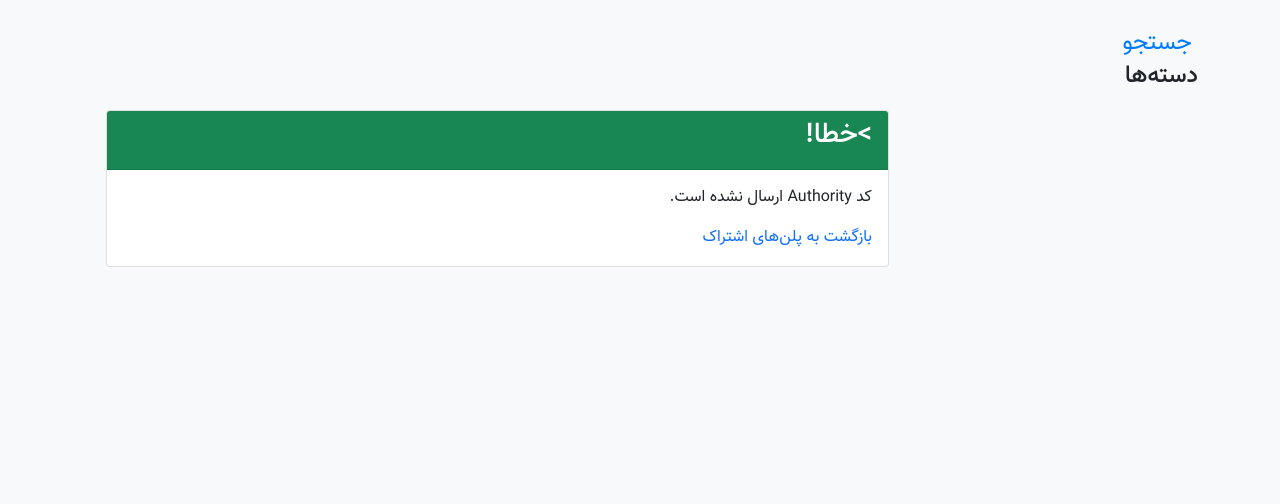
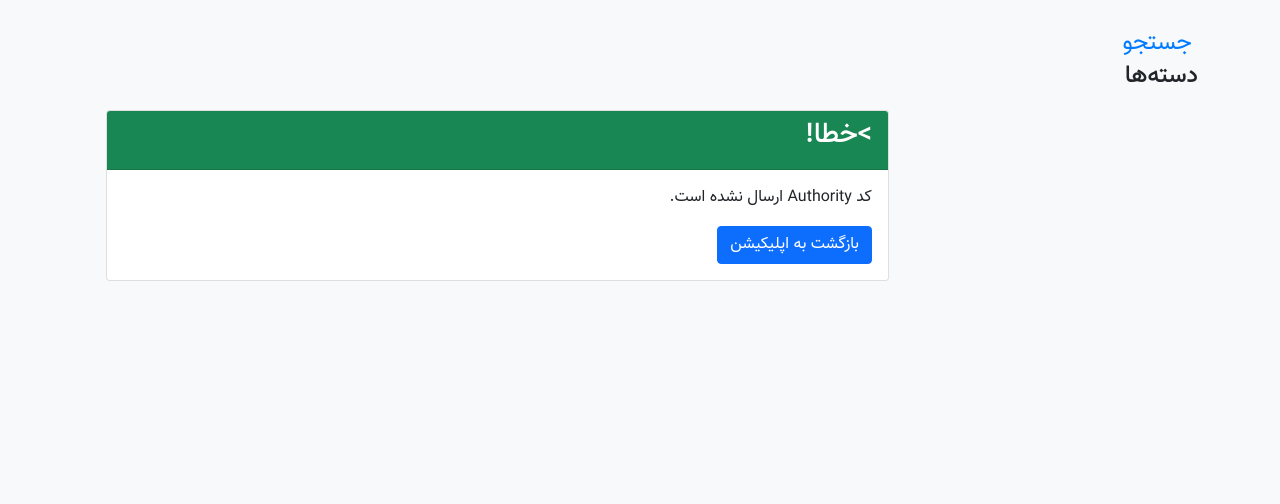
Before and after one commit to herotux/ecupars, a Django app: page /payment/verify/ in a window 1280 px wide. Shown: the part 58-562 px from the top of the page. Run offline with Django 5.2, Linux system fonts and the light colour scheme; the visitor is signed in with stand-in values (Sample User, id 1); parts of the project's set-up code (start-up, migrations or seed data) failed here and were passed over; some libraries are stand-ins or nearby versions.

Commit message:
back to application

```diff
--- a/core/templates/payment/payment_failed.html
+++ b/core/templates/payment/payment_failed.html
@@ -8,7 +8,10 @@
         </div>
         <div class="card-body">
             <p>{{ message }}</p>
-            <a href="{% url 'subscription_plans' %}">بازگشت به پلن‌های اشتراک</a>
+             <!-- دکمه بازگشت به اپلیکیشن -->
+             <a href="myapp://" class="btn btn-primary">
+                بازگشت به اپلیکیشن
+            </a>
         </div>
     </div>
 </div>
```
Also changed, not shown: core/templates/payment/payment_success.html (+5 -3 lines).
